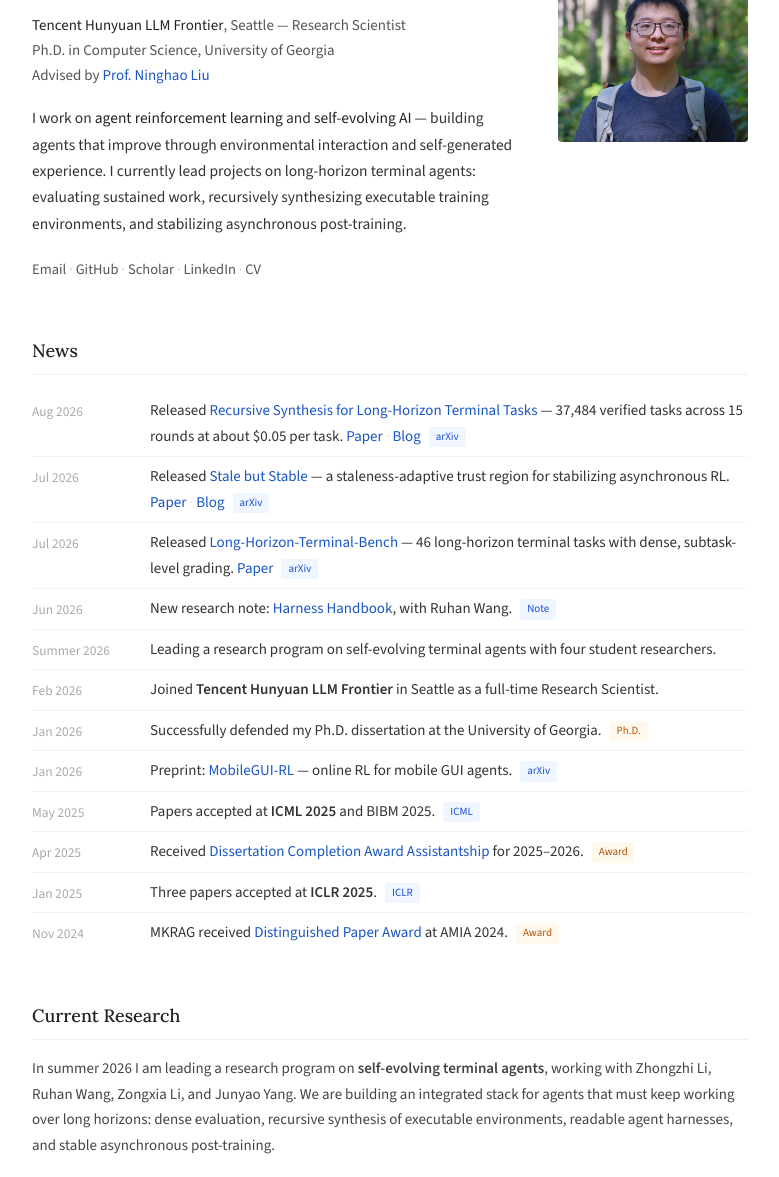
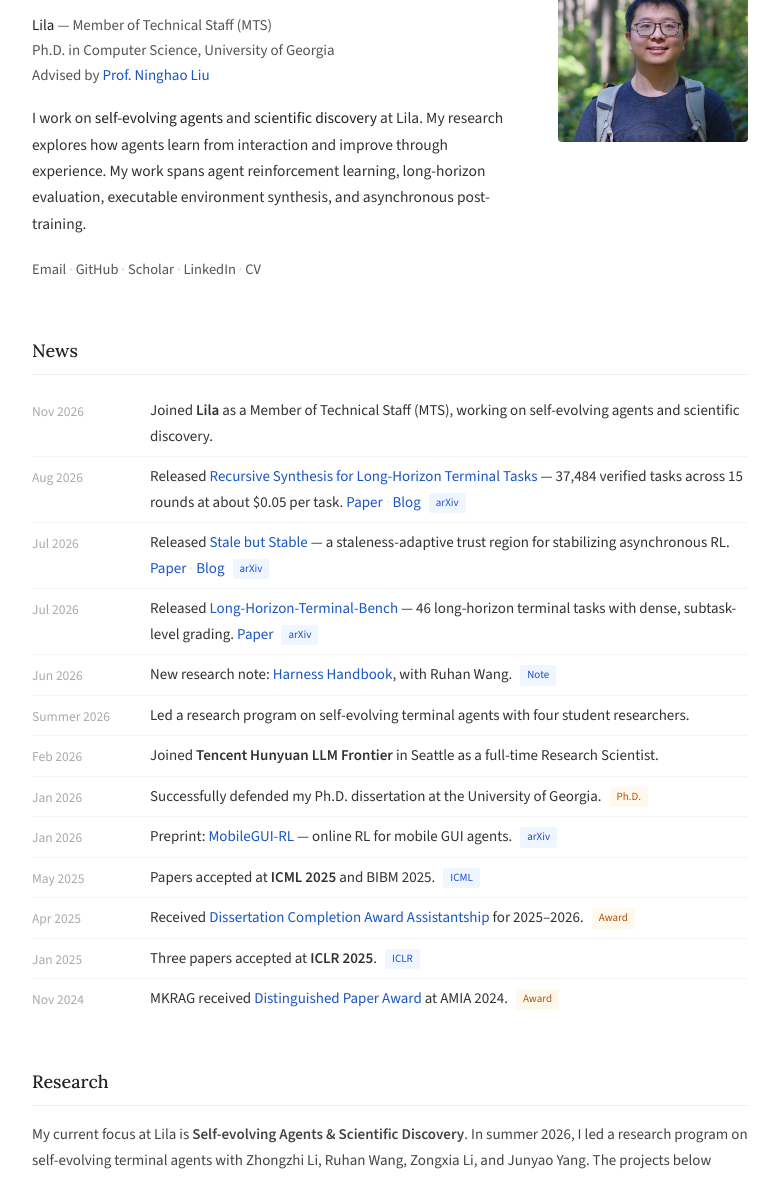
Before and after one commit to sycny/sycny.github.io, a plain HTML site: page index.html in a window 1280 px wide. Shown: the part 220-1397 px from the top of the page, without its empty margins (250-1029 px from the left). Drawn offline with nearby package versions, Linux system fonts and the light colour scheme.

Commit message:
Update homepage for MTS role at Lila

```diff
--- a/index.html
+++ b/index.html
@@ -4,12 +4,12 @@
   <meta charset="UTF-8">
   <meta name="viewport" content="width=device-width, initial-scale=1.0">
   <title>Yucheng Shi</title>
-  <meta name="description" content="Yucheng Shi is a Research Scientist at Tencent Hunyuan LLM Frontier in Seattle, working on self-evolving AI, agent reinforcement learning, and long-horizon terminal agents.">
+  <meta name="description" content="Yucheng Shi is a Member of Technical Staff (MTS) at Lila, working on self-evolving agents and scientific discovery.">
   <link rel="canonical" href="https://sycny.github.io/">
   <meta property="og:type" content="website">
   <meta property="og:url" content="https://sycny.github.io/">
   <meta property="og:title" content="Yucheng Shi">
-  <meta property="og:description" content="Research Scientist working on self-evolving AI, agent reinforcement learning, and long-horizon terminal agents.">
+  <meta property="og:description" content="Member of Technical Staff (MTS) at Lila. Self-evolving Agents &amp; Scientific Discovery.">
   <meta property="og:image" content="https://sycny.github.io/images/yucheng-shi.jpg">
   <link rel="preconnect" href="https://fonts.googleapis.com">
   <link rel="preconnect" href="https://fonts.gstatic.com" crossorigin>
@@ -31,15 +31,15 @@
       <h1>Yucheng Shi</h1>
       <div class="name-zh" lang="zh-Hans">史淯城</div>
       <div class="affiliation">
-        <strong>Tencent Hunyuan LLM Frontier</strong>, Seattle — Research Scientist<br>
+        <strong>Lila</strong> — Member of Technical Staff (MTS)<br>
         Ph.D. in Computer Science, University of Georgia<br>
         Advised by <a href="https://ninghaohello.github.io/">Prof. Ninghao Liu</a>
       </div>
       <p class="bio">
-        I work on <strong>agent reinforcement learning</strong> and <strong>self-evolving AI</strong> —
-        building agents that improve through environmental interaction and self-generated experience.
-        I currently lead projects on long-horizon terminal agents: evaluating sustained work,
-        recursively synthesizing executable training environments, and stabilizing asynchronous post-training.
+        I work on <strong>self-evolving agents</strong> and <strong>scientific discovery</strong> at Lila.
+        My research explores how agents learn from interaction and improve through experience.
+        My work spans agent reinforcement learning, long-horizon evaluation,
+        executable environment synthesis, and asynchronous post-training.
       </p>
       <div class="links">
         <a href="mailto:mailofsyc@gmail.com">Email</a>
@@ -61,11 +61,12 @@
   <!-- NEWS -->
   <section>
     <h2>News</h2>
+    <div class="news-row"><span class="news-date">Nov 2026</span><span>Joined <strong>Lila</strong> as a Member of Technical Staff (MTS), working on self-evolving agents and scientific discovery.</span></div>
     <div class="news-row"><span class="news-date">Aug 2026</span><span>Released <a href="https://zhongzhi660.github.io/recursive-verified-synthesis-site/">Recursive Synthesis for Long-Horizon Terminal Tasks</a> — 37,484 verified tasks across 15 rounds at about $0.05 per task. <a href="https://arxiv.org/abs/2608.05466">Paper</a> <span class="sep">·</span> <a href="https://zhongzhi660.github.io/recursive-verified-synthesis-site/">Blog</a> <span class="tag tag-paper">arXiv</span></span></div>
     <div class="news-row"><span class="news-date">Jul 2026</span><span>Released <a href="https://jyyang26.github.io/stable_async_analysis/">Stale but Stable</a> — a staleness-adaptive trust region for stabilizing asynchronous RL. <a href="https://arxiv.org/abs/2607.18722">Paper</a> <span class="sep">·</span> <a href="https://jyyang26.github.io/stable_async_analysis/">Blog</a> <span class="tag tag-paper">arXiv</span></span></div>
     <div class="news-row"><span class="news-date">Jul 2026</span><span>Released <a href="https://zli12321.github.io/LHTB/">Long-Horizon-Terminal-Bench</a> — 46 long-horizon terminal tasks with dense, subtask-level grading. <a href="https://arxiv.org/abs/2607.08964">Paper</a> <span class="tag tag-paper">arXiv</span></span></div>
     <div class="news-row"><span class="news-date">Jun 2026</span><span>New research note: <a href="https://ruhan-wang.github.io/Harness-Handbook/">Harness Handbook</a>, with Ruhan Wang. <span class="tag tag-paper">Note</span></span></div>
-    <div class="news-row"><span class="news-date">Summer 2026</span><span>Leading a research program on self-evolving terminal agents with four student researchers.</span></div>
+    <div class="news-row"><span class="news-date">Summer 2026</span><span>Led a research program on self-evolving terminal agents with four student researchers.</span></div>
     <div class="news-row"><span class="news-date">Feb 2026</span><span>Joined <strong>Tencent Hunyuan LLM Frontier</strong> in Seattle as a full-time Research Scientist.</span></div>
     <div class="news-row"><span class="news-date">Jan 2026</span><span>Successfully defended my Ph.D. dissertation at the University of Georgia. <span class="tag tag-award">Ph.D.</span></span></div>
     <div class="news-row"><span class="news-date">Jan 2026</span><span>Preprint: <a href="https://arxiv.org/abs/2507.05720">MobileGUI-RL</a> — online RL for mobile GUI agents. <span class="tag tag-paper">arXiv</span></span></div>
@@ -75,14 +76,15 @@
     <div class="news-row"><span class="news-date">Nov 2024</span><span>MKRAG received <a href="https://computing.uga.edu/news/stories/2024/dr-ninghao-liu-wins-distinguished-paper-award">Distinguished Paper Award</a> at AMIA 2024. <span class="tag tag-award">Award</span></span></div>
   </section>
 
-  <!-- CURRENT RESEARCH -->
+  <!-- RESEARCH -->
   <section>
-    <h2>Current Research</h2>
+    <h2>Research</h2>
     <p class="section-intro">
-      In summer 2026 I am leading a research program on <strong>self-evolving terminal agents</strong>,
-      working with Zhongzhi Li, Ruhan Wang, Zongxia Li, and Junyao Yang. We are building an integrated
-      stack for agents that must keep working over long horizons: dense evaluation, recursive synthesis
-      of executable environments, readable agent harnesses, and stable asynchronous post-training.
+      My current focus at Lila is <strong>Self-evolving Agents &amp; Scientific Discovery</strong>.
+      In summer 2026, I led a research program on self-evolving terminal agents with
+      Zhongzhi Li, Ruhan Wang, Zongxia Li, and Junyao Yang. The projects below cover dense evaluation,
+      recursive synthesis of executable environments, readable agent harnesses,
+      and stable asynchronous post-training.
     </p>
 
     <div class="pub-item">
@@ -116,8 +118,17 @@
 
     <div class="exp-item">
       <div class="exp-header">
+        <span class="exp-company">Lila</span>
+        <span class="exp-date">Nov 2026 – Present</span>
+      </div>
+      <div class="exp-role">Member of Technical Staff (MTS)</div>
+      <ul class="exp-detail"><li>Self-evolving Agents &amp; Scientific Discovery.</li></ul>
+    </div>
+
+    <div class="exp-item">
+      <div class="exp-header">
         <span class="exp-company">Tencent Hunyuan LLM Frontier, Seattle</span>
-        <span class="exp-date">Feb 2026 – Present</span>
+        <span class="exp-date">2026</span>
       </div>
       <div class="exp-role">Research Scientist</div>
       <ul class="exp-detail"><li>Agent RL and self-evolving AI.</li></ul>
@@ -221,8 +232,8 @@
     <h2>Contact</h2>
     <p class="contact-note">
       The best way to reach me is email: <a href="mailto:mailofsyc@gmail.com">mailofsyc@gmail.com</a>.
-      I am always glad to talk with people working on self-evolving agents, long-horizon interaction,
-      and agent post-training.
+      I am always glad to talk with people working on self-evolving agents, scientific discovery,
+      and agent reinforcement learning.
     </p>
   </section>
 
```
